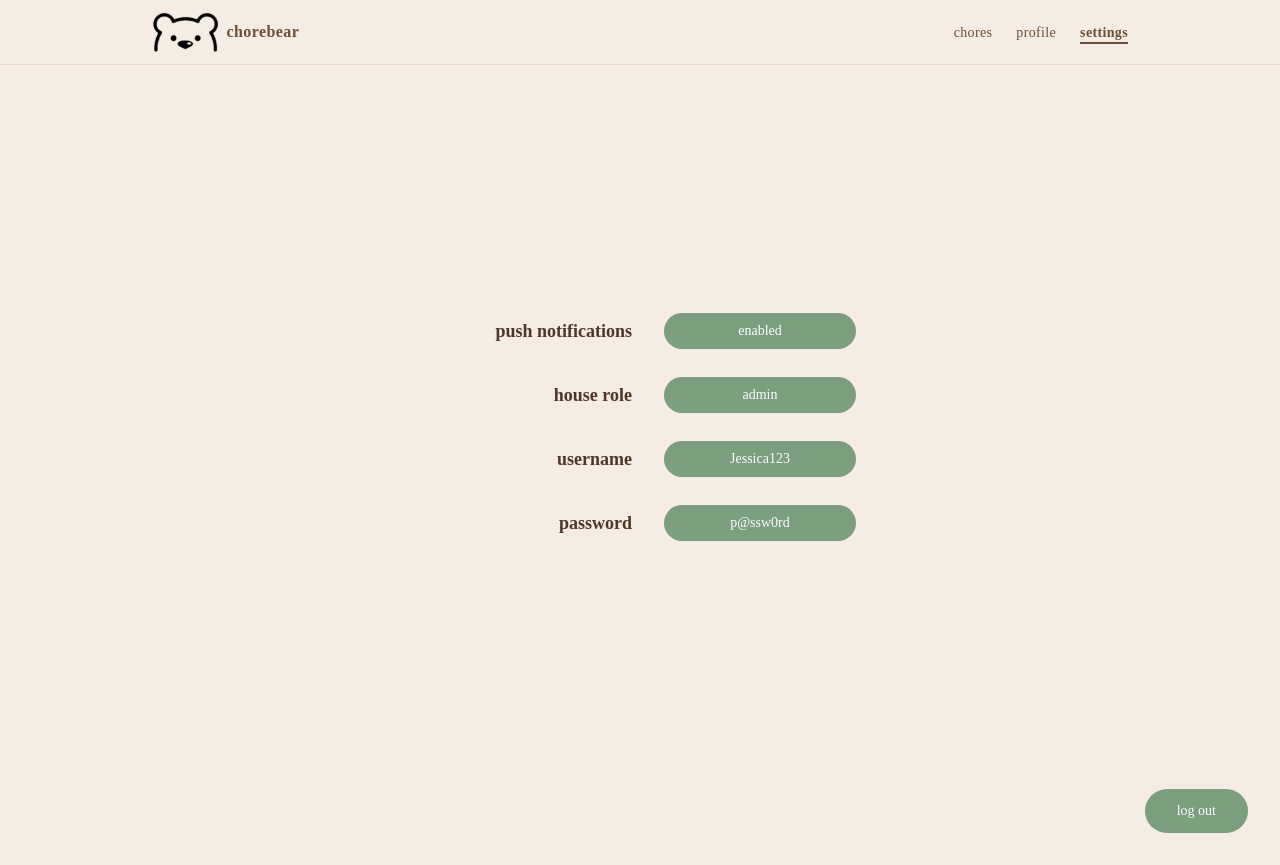
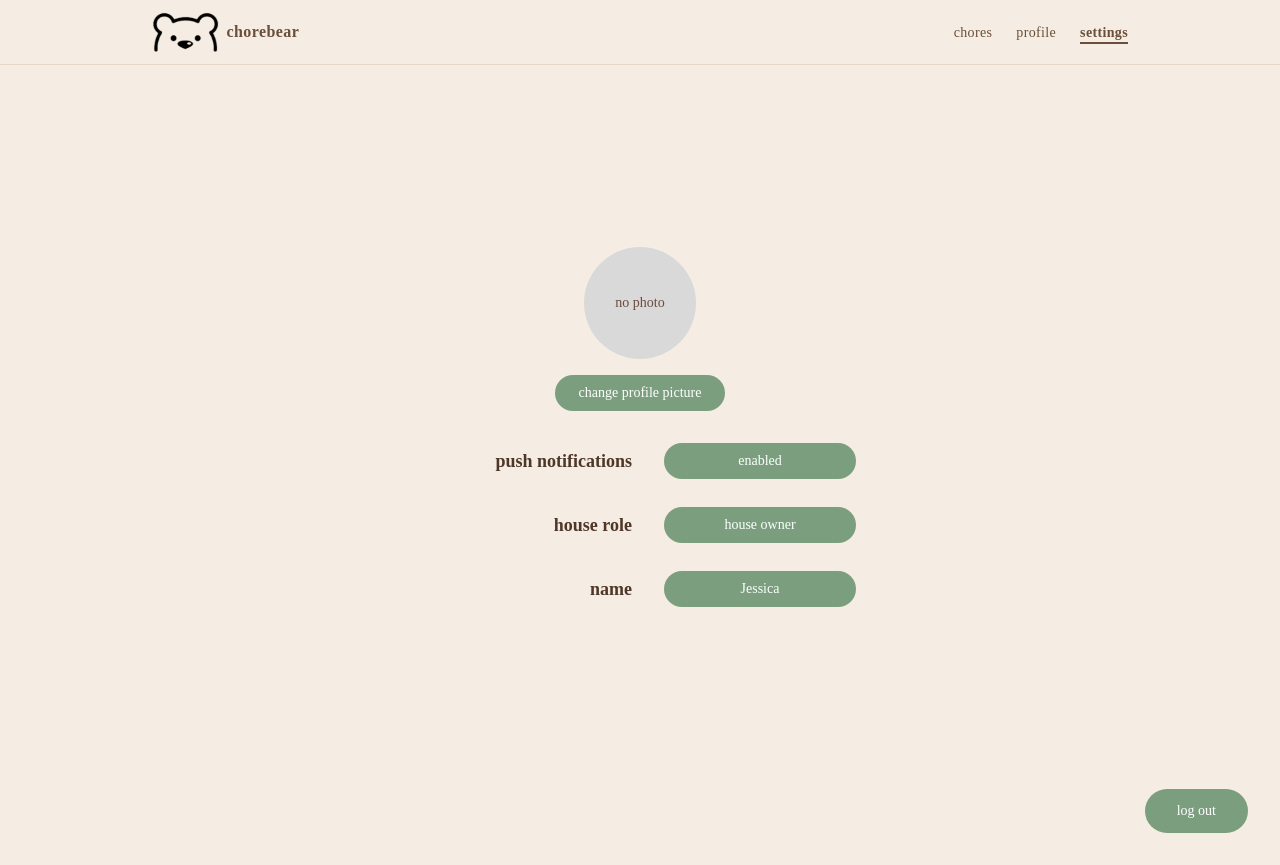
Before and after one commit to AdrianaLeeFook/chorebear2, a React (Vite) app in the folder chorebearApp/my-react-app/: page /settings in a window 1280 px wide. Built offline with nearby package versions, Linux system fonts and the light colour scheme; the HTML template or start-up script is replaced by a standard one.

Commit message:
join home fix, settings fix

```diff
--- a/chorebearApp/my-react-app/src/pages/JoinHome/JoinHome.jsx
+++ b/chorebearApp/my-react-app/src/pages/JoinHome/JoinHome.jsx
@@ -5,7 +5,11 @@ export default function JoinHome() {
   const navigate = useNavigate();
   const [code, setCode] = useState(["", "", "", "", "", ""]);
   const [error, setError] = useState("");
+  const [loading, setLoading] = useState(false);
   const inputsRef = useRef([]);
+
+  const currentUser = JSON.parse(localStorage.getItem("user"));
+  const currentUserId = currentUser?._id;
 
   const handleChange = (value, index) => {
     const cleaned = value.replace(/[^a-zA-Z0-9]/g, "").slice(-1).toUpperCase();
@@ -24,34 +28,53 @@ export default function JoinHome() {
     }
   };
 
-  const handleJoin = () => {
+  const handleJoin = async () => {
     const finalCode = code.join("");
 
-    if (finalCode.length < 5) {
+    if (finalCode.length < 6) {
       setError("please enter the full home code");
       return;
     }
 
-    const savedHomes = JSON.parse(localStorage.getItem("homes")) || [];
-
-    const matchedHome = savedHomes.find(
-      (home) => home.homeCode === finalCode
-    );
-
-    if (!matchedHome) {
-      setError("invalid home code");
+    if (!currentUserId) {
+      setError("user not found");
       return;
     }
 
     setError("");
+    setLoading(true);
+
+    try {
+      const res = await fetch("http://localhost:8080/api/houses/join", {
+        method: "POST",
+        headers: {
+          "Content-Type": "application/json",
+        },
+        body: JSON.stringify({
+          code: finalCode,
+          userId: currentUserId,
+        }),
+      });
+
+      const data = await res.json();
+
+      if (!res.ok) {
+        throw new Error(data.message || "invalid home code");
+      }
 
       navigate("/JoinCreateSuccess", {
         state: {
           type: "join",
           code: finalCode,
-        homeName: matchedHome.homeName,
+          homeName: data.home?.name || data.name || "your home",
         },
       });
+    } catch (err) {
+      console.error("join home error:", err);
+      setError(err.message || "invalid home code");
+    } finally {
+      setLoading(false);
+    }
   };
 
   return (
@@ -106,10 +129,11 @@ export default function JoinHome() {
 
         <button
           onClick={handleJoin}
-          className="w-[140px] h-[58px] rounded-[16px] bg-[#aab095] text-[#43332c] text-[1.8rem] leading-none hover:brightness-[0.98] active:translate-y-[1px] transition"
+          disabled={loading}
+          className="w-[140px] h-[58px] rounded-[16px] bg-[#aab095] text-[#43332c] text-[1.8rem] leading-none hover:brightness-[0.98] active:translate-y-[1px] transition disabled:opacity-60"
           style={{ fontFamily: '"Trebuchet MS", "Segoe UI", sans-serif' }}
         >
-          join
+          {loading ? "joining..." : "join"}
         </button>
       </section>
     </main>
--- a/chorebearApp/my-react-app/src/pages/Settings/Settings.jsx
+++ b/chorebearApp/my-react-app/src/pages/Settings/Settings.jsx
@@ -4,28 +4,56 @@ import { useNavigate } from "react-router-dom";
 const Settings = () => {
   const navigate = useNavigate();
 
-  // ── Mock State (replace with real user data later) ──────────────────────────
   const [notifications, setNotifications] = useState("enabled");
   const [role, setRole] = useState("house owner");
-  const [username, setUsername] = useState("Jessica123");
-  const [password, setPassword] = useState("p@ssw0rd");
+  const [name, setName] = useState("Jessica");
+  const [profilePicture, setProfilePicture] = useState(null);
 
   const handleLogout = () => {
-    // Replace with real logout logic later
-    navigate("/login");
+    navigate("/");
   };
 
-  const fieldClass = "bg-[#7a9e7e] text-white text-sm font-medium px-6 py-2 rounded-full w-48 text-center outline-none";
+  const handleProfilePictureChange = (e) => {
+    const file = e.target.files[0];
+
+    if (file) {
+      const imageUrl = URL.createObjectURL(file);
+      setProfilePicture(imageUrl);
+    }
+  };
+
+  const fieldClass =
+    "bg-[#7a9e7e] text-white text-sm font-medium px-6 py-2 rounded-full w-48 text-center outline-none";
   const inputClass = `${fieldClass} cursor-text`;
 
   return (
     <div className="min-h-screen bg-[#f5ede3] flex flex-col">
       <div className="flex-1 flex flex-col justify-center items-center gap-8 px-8 py-12">
+        <div className="flex flex-col items-center gap-4">
+          <div className="w-28 h-28 rounded-full overflow-hidden bg-[#d9d9d9] flex items-center justify-center">
+            {profilePicture ? (
+              <img
+                src={profilePicture}
+                alt="profile"
+                className="w-full h-full object-cover"
+              />
+            ) : (
+              <span className="text-[#6b4b3e] text-sm">no photo</span>
+            )}
+          </div>
 
-        {/* Settings Rows */}
+          <label className="bg-[#7a9e7e] hover:bg-[#6a8e6e] text-white text-sm font-medium px-6 py-2 rounded-full cursor-pointer transition-colors">
+            change profile picture
+            <input
+              type="file"
+              accept="image/*"
+              onChange={handleProfilePictureChange}
+              className="hidden"
+            />
+          </label>
+        </div>
+
         <div className="flex flex-col gap-7">
-
-          {/* Push Notifications */}
           <div className="flex flex-row items-center gap-8">
             <span className="text-[#4e3728] font-semibold text-lg w-52 text-right">
               push notifications
@@ -40,7 +68,6 @@ const Settings = () => {
             </select>
           </div>
 
-          {/* Language */}
           <div className="flex flex-row items-center gap-8">
             <span className="text-[#4e3728] font-semibold text-lg w-52 text-right">
               house role
@@ -51,40 +78,25 @@ const Settings = () => {
               className={`${fieldClass} cursor-pointer appearance-none`}
             >
               <option value="admin">admin</option>
-              <option value="houseOwner">house owner</option>
+              <option value="house owner">house owner</option>
               <option value="member">member</option>
             </select>
           </div>
 
-          {/* Username */}
           <div className="flex flex-row items-center gap-8">
             <span className="text-[#4e3728] font-semibold text-lg w-52 text-right">
-              username
+              name
             </span>
             <input
               type="text"
-              value={username}
-              onChange={(e) => setUsername(e.target.value)}
-              className={inputClass}
-            />
-          </div>
-
-          {/* Password */}
-          <div className="flex flex-row items-center gap-8">
-            <span className="text-[#4e3728] font-semibold text-lg w-52 text-right">
-              password
-            </span>
-            <input
-              type="text"
-              value={password}
-              onChange={(e) => setPassword(e.target.value)}
+              value={name}
+              onChange={(e) => setName(e.target.value)}
               className={inputClass}
             />
           </div>
         </div>
       </div>
 
-      {/* Log Out Button — bottom right */}
       <div className="flex justify-end px-8 pb-8">
         <button
           onClick={handleLogout}
```
Also changed, not shown: 1 other file (tests, documents, lock files or other folders). Lines whose indentation alone changed are shown as unchanged.
